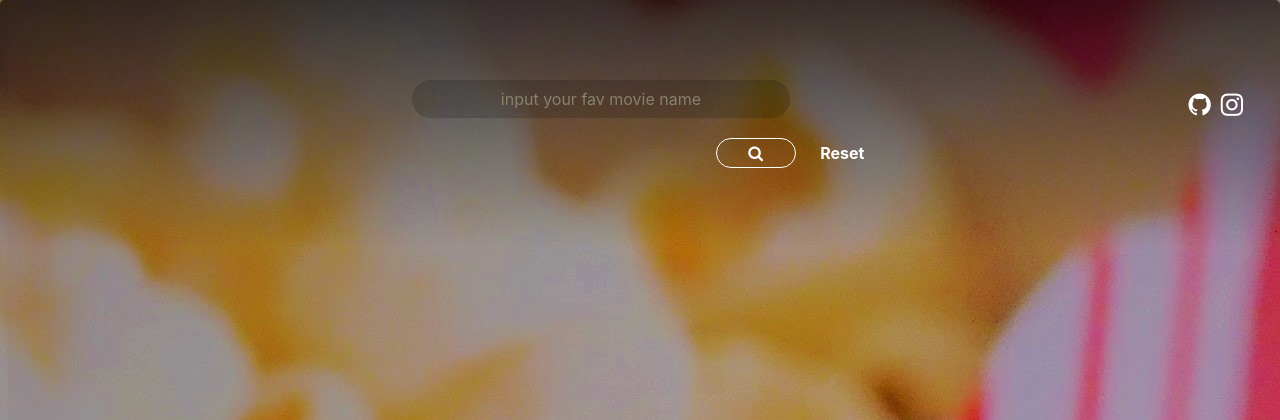
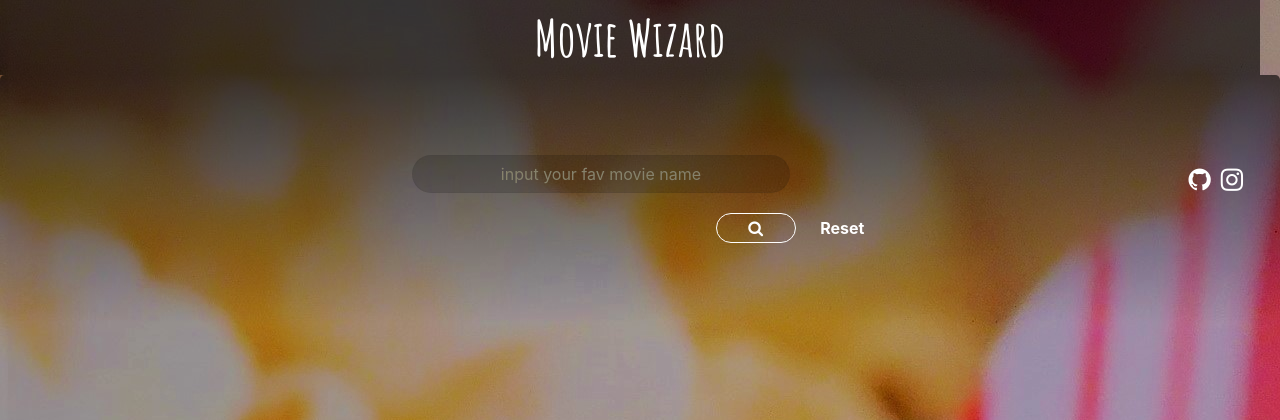
Before and after one commit to rohanjhanepal/movie_recommender, a Django app: template movie_recommendation/templates/movie_recommendation/base.html in a window 1280 px wide. Shown: the top 420 px of the page. Run offline with Django 3.2, Linux system fonts and the light colour scheme; the template is opened without the code that fills it, so the values that code supplies are empty; some libraries are stand-ins or nearby versions.

Commit message:
Add files via upload
changed logo

```diff
--- a/movie_recommendation/templates/movie_recommendation/base.html
+++ b/movie_recommendation/templates/movie_recommendation/base.html
@@ -10,13 +10,16 @@
     <link rel="stylesheet" href="{% static "movie_recommendation/css/bootstrap.min.css" %}">
      <link rel="stylesheet" href="https://stackpath.bootstrapcdn.com/font-awesome/4.7.0/css/font-awesome.min.css">
     <link rel="stylesheet" href="{% static "movie_recommendation/css/base.css" %}">
+    <link href="https://fonts.googleapis.com/css2?family=Amatic+SC:wght@700&display=swap" rel="stylesheet">
     {% block userstyle %}
     {% endblock userstyle %}
     <title>Movie Recommender</title>
 </head>
 
 <body style="background:url('{% static "movie_recommendation/res/popcorn.jpg" %}');">
-
+        <div style="background-color: rgba(0, 0, 0, 0.616);color:white;font-weight:bolder;font-size:50px;text-align:center;margin-right:20px;font-family: 'Amatic SC', cursive;">
+            Movie Wizard
+        </div>
         <div class="jumbotron" >
             <div class="top">
                 <ul>
```
